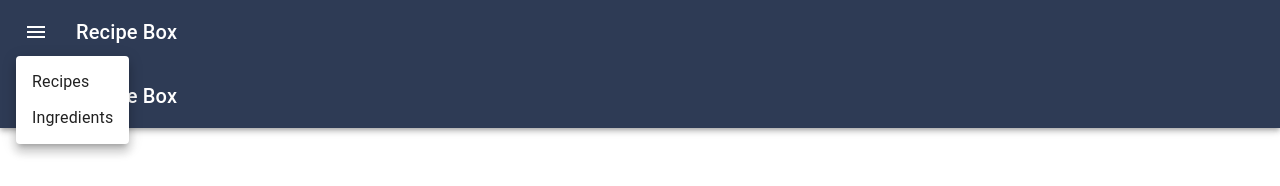
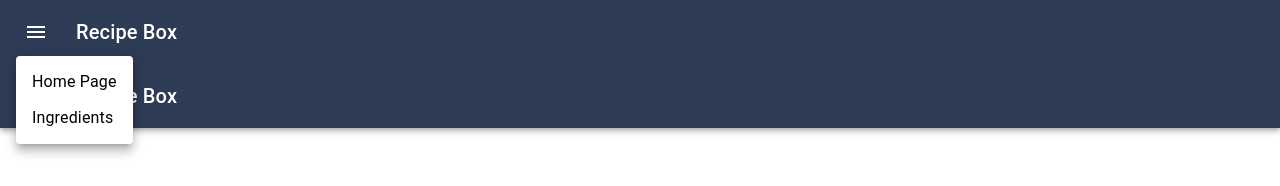
Before and after one commit to DidiDodson/recipe-box-2, a React (Create React App) app: page / in a window 1280 px wide. Both pictures are taken after a click on the button 36 px from the left and 32 px from the top of the page. Shown: the top 186 px of the page. Built offline with nearby package versions, Linux system fonts and the light colour scheme; no server answers.

Commit message:
Updates to app bar

```diff
--- a/src/components/AppBar.jsx
+++ b/src/components/AppBar.jsx
@@ -3,22 +3,25 @@ import AppBar from '@mui/material/AppBar';
 import Box from '@mui/material/Box';
 import Toolbar from '@mui/material/Toolbar';
 import Typography from '@mui/material/Typography';
-import Button from '@mui/material/Button';
+import Link from '@mui/material/Link';
 import IconButton from '@mui/material/IconButton';
 import MenuIcon from '@mui/icons-material/Menu';
 import Menu from '@mui/material/Menu';
 import MenuItem from '@mui/material/MenuItem';
 
+import { Ingredients } from "./ingredients";
+
 export default function ButtonAppBar() {
     const [anchorEl, setAnchorEl] = React.useState(null);
     const open = Boolean(anchorEl);
+
     const handleClick = (event) => {
       setAnchorEl(event.currentTarget);
     };
+
     const handleClose = () => {
       setAnchorEl(null);
     };
-
 
     return (
         <Box sx={{ flexGrow: 1 }}>
@@ -43,8 +46,12 @@ export default function ButtonAppBar() {
                     'aria-labelledby': 'basic-button',
                     }}
                     >
-            <MenuItem onClick={handleClose}>Recipes</MenuItem>
-            <MenuItem onClick={handleClose}>Ingredients</MenuItem>
+                    <MenuItem onClick={handleClose} >
+                        <Link href="/" underline="none" color="black">Home Page</Link>
+                    </MenuItem>
+                    <MenuItem onClick={handleClose} >
+                        <Link  href="/ingredients" underline="none" color="black">Ingredients</Link>
+                    </MenuItem>
                 </Menu>
                 <Typography variant="h6" component="div" sx={{ flexGrow: 1 }}>
                     Recipe Box
```
Lines whose indentation alone changed are shown as unchanged.
